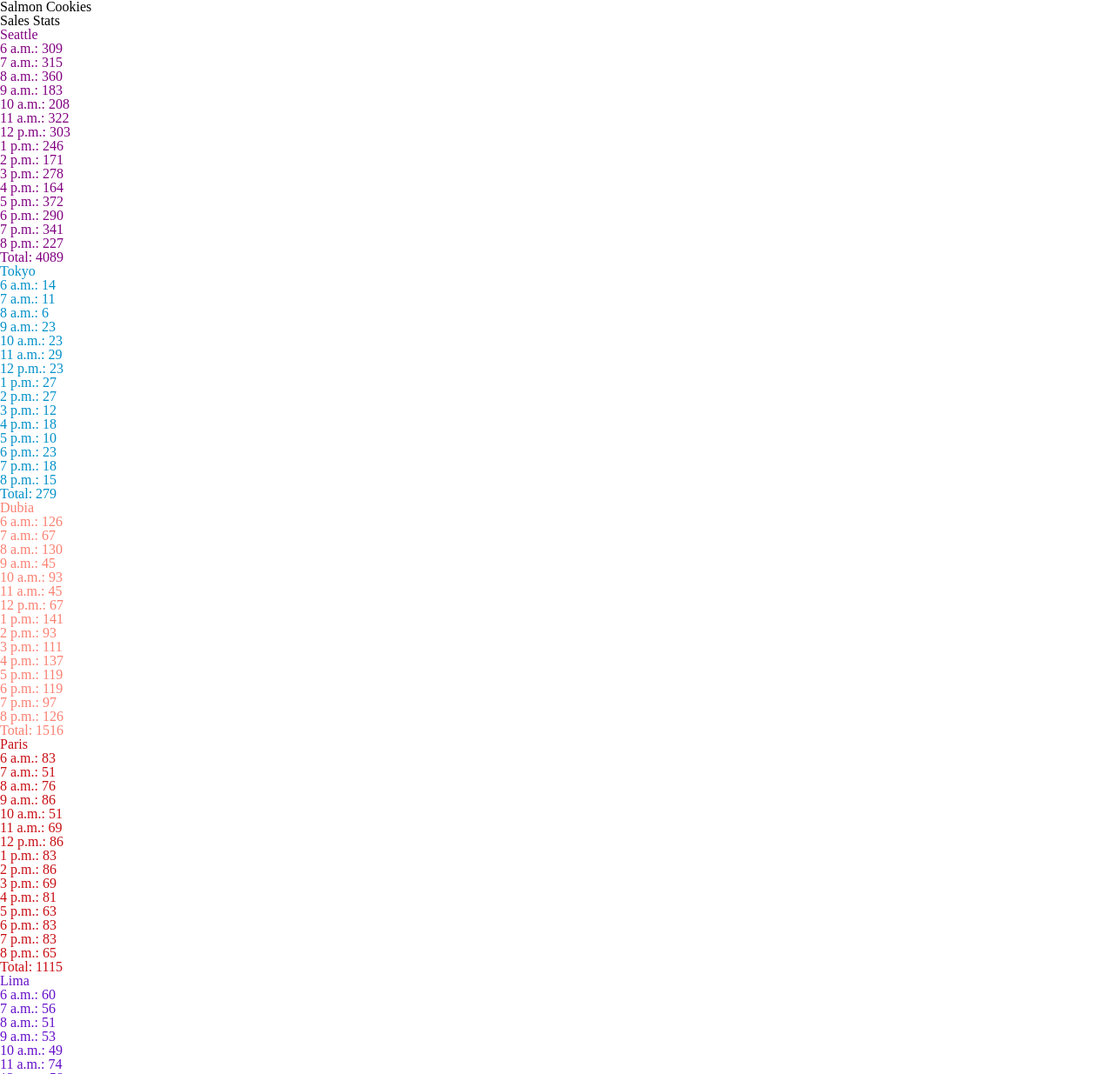
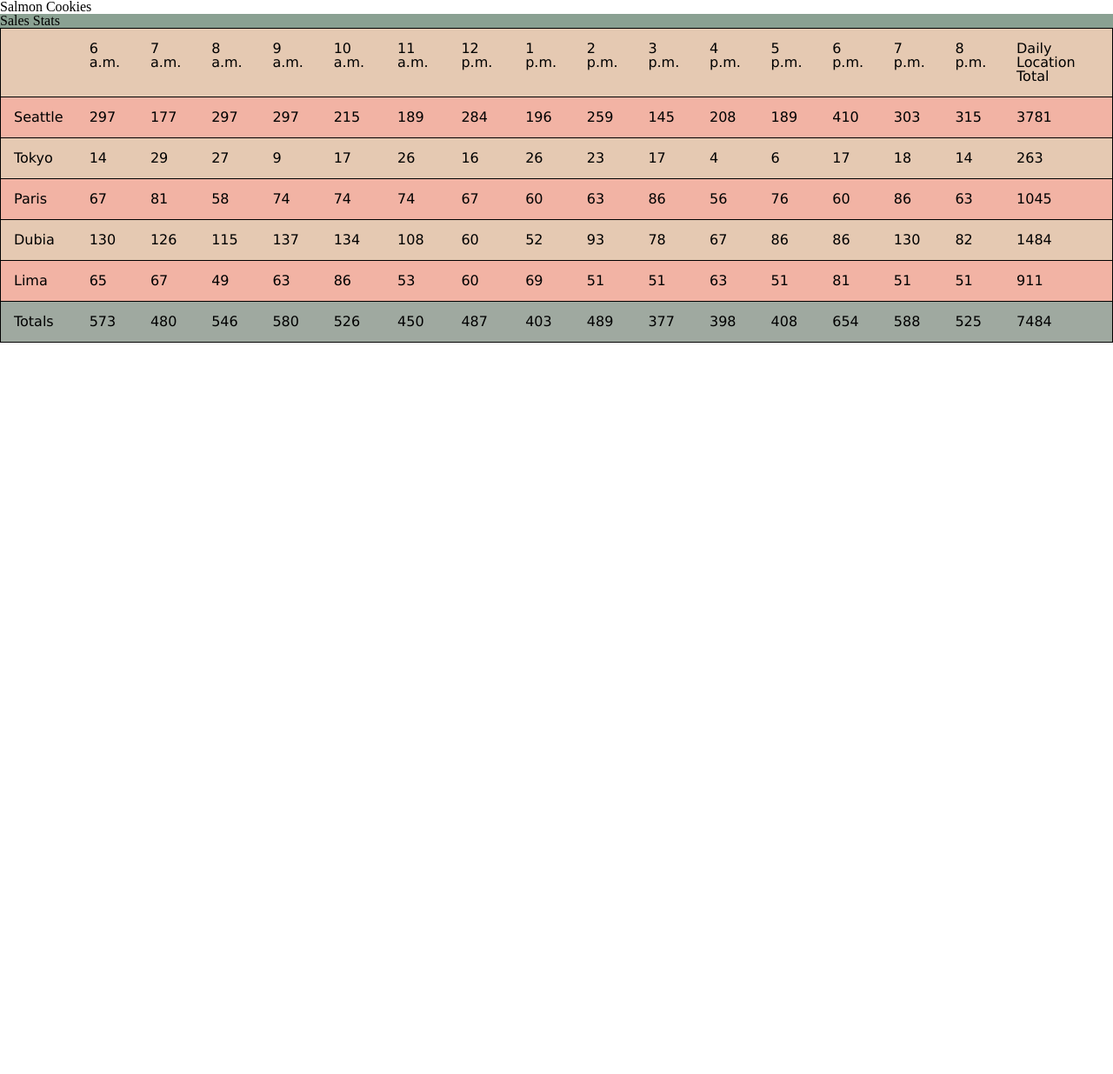
Before and after one commit to MrWolfShark/cookie-stand, a plain HTML site: page sales.html in a window 1280 px wide. Shown: the top 1235 px of the page at 87% size. After the commit the page ends 800 px from the top, so only its background shows below. Drawn offline with Linux system fonts and the light colour scheme.

Commit message:
added classes and html tables

```diff
--- a/css/style.css
+++ b/css/style.css
@@ -1,19 +1,37 @@
-#cookieSalesSeattle {
-  color: purple;
+main {
+  background-color: #8aa192;
 }
 
-#cookieSalesDubia {
-  color: salmon;
+table, th, td {
+  text-align: center;
 }
 
-#cookieSalesTokyo {
-  color: rgb(2, 144, 200);
+th, td {
+  padding: 15px;
+  text-align: left;
+  width: fit-content;
 }
 
-#cookieSalesParis {
-  color: rgb(200, 14, 20);
+td {
+  font-family: Verdana, Geneva, Tahoma, sans-serif;
 }
 
-#cookieSalesLima {
-  color: rgb(100, 14, 200);
+th {
+  height: 30px;
 }
+
+tr, tfoot {
+  border: 1px solid black;
+}
+
+tr:nth-child(even) {
+  background-color: #f2b3a4;
+}
+
+tr:nth-child(odd) {
+  background-color: #e5c9b2;
+}
+
+tfoot {
+  background-color: #9fa9a0;
+}
--- a/js/app.js
+++ b/js/app.js
@@ -1,226 +1,122 @@
 "use strict";
 
-let seattle = {
+let seattleStore = {
   name: "Seattle",
   minCustomer: 23,
   maxCustomer: 65,
   avgCookieSoldPerHour: 6.3,
-  dailySoldCookies: 0,
-  cookiesSoldEachHour: {},
-  parentContainer: document.getElementById('cookieSalesSeattle'),
-  getRandomCustomerServed: function() {
-    return Math.floor(Math.random() * (this.maxCustomer - this.minCustomer + 1) + this.minCustomer);
-  },
-  getCookieSoldEachHour: function() {
-    let hoursOpen = ['6 a.m.', '7 a.m.', '8 a.m.', '9 a.m.', '10 a.m.', '11 a.m.', '12 p.m.', '1 p.m.', '2 p.m.', '3 p.m.', '4 p.m.', '5 p.m.', '6 p.m.', '7 p.m.', '8 p.m.'];
-    for (let i =0; i < hoursOpen.length; i++) {
-      let customersServed = this.getRandomCustomerServed();
-      let cookiesSoldThisHour = Math.ceil(customersServed * this.avgCookieSoldPerHour);
-      this.dailySoldCookies += cookiesSoldThisHour;
-      this.cookiesSoldEachHour[hoursOpen[i]] = cookiesSoldThisHour;
-    }
-  },
-  renderDictAsList: function () {
-    let article = document.createElement('article');
-    this.parentContainer.appendChild(article);
-    let h3 = document.createElement('h3');
-    h3.textContent = 'Seattle';
-    article.appendChild(h3);
-    let ul = document.createElement('ul');
-    ul.id = 'cookiesSoldEachHour';
-    article.appendChild(ul);
-    for (const [key, value] of Object.entries(this.cookiesSoldEachHour)) {
-      let li = document.createElement('li');
-      li.textContent = `${key}: ${value}`;
-      ul.appendChild(li);
-    }
-    let li = document.createElement('li');
-    li.textContent = `Total: ${this.dailySoldCookies}`;
-    ul.appendChild(li);
-    this.parentContainer.appendChild(ul)
-  }
 }
 
-let tokyo = {
+let tokyoStore = {
   name: "Tokyo",
   minCustomer: 3,
   maxCustomer: 24,
   avgCookieSoldPerHour: 1.2,
-  dailySoldCookies: 0,
-  cookiesSoldEachHour: {},
-  parentContainer: document.getElementById('cookieSalesTokyo'),
-  getRandomCustomerServed: function() {
-    return Math.floor(Math.random() * (this.maxCustomer - this.minCustomer + 1) + this.minCustomer);
-  },
-  getCookieSoldEachHour: function() {
-    let hoursOpen = ['6 a.m.', '7 a.m.', '8 a.m.', '9 a.m.', '10 a.m.', '11 a.m.', '12 p.m.', '1 p.m.', '2 p.m.', '3 p.m.', '4 p.m.', '5 p.m.', '6 p.m.', '7 p.m.', '8 p.m.'];
-    for (let i =0; i < hoursOpen.length; i++) {
-      let customersServed = this.getRandomCustomerServed();
-      let cookiesSoldThisHour = Math.ceil(customersServed * this.avgCookieSoldPerHour);
-      this.dailySoldCookies += cookiesSoldThisHour;
-      this.cookiesSoldEachHour[hoursOpen[i]] = cookiesSoldThisHour;
-    }
-  },
-  renderDictAsList: function () {
-    let article = document.createElement('article');
-    this.parentContainer.appendChild(article);
-    let h3 = document.createElement('h3');
-    h3.textContent = 'Tokyo';
-    article.appendChild(h3);
-    let ul = document.createElement('ul');
-    ul.id = 'cookiesSoldEachHour';
-    article.appendChild(ul);
-    for (const [key, value] of Object.entries(this.cookiesSoldEachHour)) {
-      let li = document.createElement('li');
-      li.textContent = `${key}: ${value}`;
-      ul.appendChild(li);
-    }
-    let li = document.createElement('li');
-    li.textContent = `Total: ${this.dailySoldCookies}`;
-    ul.appendChild(li);
-    this.parentContainer.appendChild(ul);
-  }
 }
 
-let dubia = {
+let dubiaStore = {
   name: "Dubia",
   minCustomer: 11,
   maxCustomer: 38,
   avgCookieSoldPerHour: 3.7,
-  dailySoldCookies: 0,
-  cookiesSoldEachHour: {},
-  parentContainer: document.getElementById('cookieSalesDubia'),
-  getRandomCustomerServed: function() {
-    return Math.floor(Math.random() * (this.maxCustomer - this.minCustomer + 1) + this.minCustomer);
-  },
-  getCookieSoldEachHour: function() {
-    let hoursOpen = ['6 a.m.', '7 a.m.', '8 a.m.', '9 a.m.', '10 a.m.', '11 a.m.', '12 p.m.', '1 p.m.', '2 p.m.', '3 p.m.', '4 p.m.', '5 p.m.', '6 p.m.', '7 p.m.', '8 p.m.'];
-    for (let i =0; i < hoursOpen.length; i++) {
-      let customersServed = this.getRandomCustomerServed();
-      let cookiesSoldThisHour = Math.ceil(customersServed * this.avgCookieSoldPerHour);
-      this.dailySoldCookies += cookiesSoldThisHour;
-      this.cookiesSoldEachHour[hoursOpen[i]] = cookiesSoldThisHour;
-    }
-  },
-  renderDictAsList: function () {
-    let article = document.createElement('article');
-    this.parentContainer.appendChild(article);
-    let h3 = document.createElement('h3');
-    h3.textContent = 'Dubia';
-    article.appendChild(h3);
-    let ul = document.createElement('ul');
-    ul.id = 'cookiesSoldEachHour';
-    article.appendChild(ul);
-    for (const [key, value] of Object.entries(this.cookiesSoldEachHour)) {
-      let li = document.createElement('li');
-      li.textContent = `${key}: ${value}`;
-      ul.appendChild(li);
-    }
-    let li = document.createElement('li');
-    li.textContent = `Total: ${this.dailySoldCookies}`;
-    ul.appendChild(li);
-    this.parentContainer.appendChild(ul)
-  }
 }
 
-let paris = {
+let parisStore = {
   name: "Paris",
   minCustomer: 20,
   maxCustomer: 38,
   avgCookieSoldPerHour: 2.3,
-  dailySoldCookies: 0,
-  cookiesSoldEachHour: {},
-  parentContainer: document.getElementById('cookieSalesParis'),
-  getRandomCustomerServed: function() {
-    return Math.floor(Math.random() * (this.maxCustomer - this.minCustomer + 1) + this.minCustomer);
-  },
-  getCookieSoldEachHour: function() {
-    let hoursOpen = ['6 a.m.', '7 a.m.', '8 a.m.', '9 a.m.', '10 a.m.', '11 a.m.', '12 p.m.', '1 p.m.', '2 p.m.', '3 p.m.', '4 p.m.', '5 p.m.', '6 p.m.', '7 p.m.', '8 p.m.'];
-    for (let i =0; i < hoursOpen.length; i++) {
-      let customersServed = this.getRandomCustomerServed();
-      let cookiesSoldThisHour = Math.ceil(customersServed * this.avgCookieSoldPerHour);
-      this.dailySoldCookies += cookiesSoldThisHour;
-      this.cookiesSoldEachHour[hoursOpen[i]] = cookiesSoldThisHour;
-    }
-  },
-  renderDictAsList: function () {
-    let article = document.createElement('article');
-    this.parentContainer.appendChild(article);
-    let h3 = document.createElement('h3');
-    h3.textContent = 'Paris';
-    article.appendChild(h3);
-    let ul = document.createElement('ul');
-    ul.id = 'cookiesSoldEachHour';
-    article.appendChild(ul);
-    for (const [key, value] of Object.entries(this.cookiesSoldEachHour)) {
-      let li = document.createElement('li');
-      li.textContent = `${key}: ${value}`;
-      ul.appendChild(li);
-    }
-    let li = document.createElement('li');
-    li.textContent = `Total: ${this.dailySoldCookies}`;
-    ul.appendChild(li);
-    this.parentContainer.appendChild(ul)
-  }
 }
 
-let lima = {
+let limaStore = {
   name: "Lima",
   minCustomer: 20,
   maxCustomer: 38,
   avgCookieSoldPerHour: 2.3,
-  dailySoldCookies: 0,
-  cookiesSoldEachHour: {},
-  parentContainer: document.getElementById('cookieSalesLima'),
-  getRandomCustomerServed: function() {
-    return Math.floor(Math.random() * (this.maxCustomer - this.minCustomer + 1) + this.minCustomer);
-  },
-  getCookieSoldEachHour: function() {
-    let hoursOpen = ['6 a.m.', '7 a.m.', '8 a.m.', '9 a.m.', '10 a.m.', '11 a.m.', '12 p.m.', '1 p.m.', '2 p.m.', '3 p.m.', '4 p.m.', '5 p.m.', '6 p.m.', '7 p.m.', '8 p.m.'];
-    for (let i =0; i < hoursOpen.length; i++) {
-      let customersServed = this.getRandomCustomerServed();
-      let cookiesSoldThisHour = Math.ceil(customersServed * this.avgCookieSoldPerHour);
-      this.dailySoldCookies += cookiesSoldThisHour;
-      this.cookiesSoldEachHour[hoursOpen[i]] = cookiesSoldThisHour;
-    }
-  },
-  renderDictAsList: function () {
-    let article = document.createElement('article');
-    this.parentContainer.appendChild(article);
-    let h3 = document.createElement('h3');
-    h3.textContent = 'Lima';
-    article.appendChild(h3);
-    let ul = document.createElement('ul');
-    ul.id = 'cookiesSoldEachHour';
-    article.appendChild(ul);
-    for (const [key, value] of Object.entries(this.cookiesSoldEachHour)) {
-      let li = document.createElement('li');
-      li.textContent = `${key}: ${value}`;
-      ul.appendChild(li);
-    }
-    let li = document.createElement('li');
-    li.textContent = `Total: ${this.dailySoldCookies}`;
-    ul.appendChild(li);
-    this.parentContainer.appendChild(ul)
+}
+
+var City = function(cityObj) {
+  this.name = cityObj.name;
+  this.cookiesSoldEachHour = [];
+  this.dailySoldCookies = 0;
+  this.parentContainer = document.getElementById('Sales-Table');
+  this.hoursOpen = ['6 a.m.', '7 a.m.', '8 a.m.', '9 a.m.', '10 a.m.', '11 a.m.', '12 p.m.', '1 p.m.', '2 p.m.', '3 p.m.', '4 p.m.', '5 p.m.', '6 p.m.', '7 p.m.', '8 p.m.'];
+  for (let i =0; i < this.hoursOpen.length; i++) {
+    let cookiesSoldThisHour = Math.ceil(Math.floor(Math.random() * (cityObj.maxCustomer - cityObj.minCustomer + 1) + cityObj.minCustomer) * cityObj.avgCookieSoldPerHour);
+    console.log(cookiesSoldThisHour)
+    this.dailySoldCookies += cookiesSoldThisHour;
+    this.cookiesSoldEachHour.push(cookiesSoldThisHour);
   }
 }
 
-seattle.getCookieSoldEachHour()
-console.log(seattle.cookiesSoldEachHour)
-seattle.renderDictAsList()
+let tableContainer = document.getElementById('Sales-Table');
+let table = document.createElement('table');
+tableContainer.appendChild(table);
+let tablehead = document.createElement('thead');
+table.appendChild(tablehead);
+let tableHeaderRow = document.createElement('tr');
+tablehead.appendChild(tableHeaderRow);
+let hoursOpen = ['6 a.m.', '7 a.m.', '8 a.m.', '9 a.m.', '10 a.m.', '11 a.m.', '12 p.m.', '1 p.m.', '2 p.m.', '3 p.m.', '4 p.m.', '5 p.m.', '6 p.m.', '7 p.m.', '8 p.m.'];
+let blankCell = document.createElement('td');
+blankCell.textContent = '';
+tableHeaderRow.appendChild(blankCell);
+for (let i=0; i < hoursOpen.length; i++) {
+  let headerTd = document.createElement('td');
+  headerTd.id = 'table-header';
+  headerTd.textContent = hoursOpen[i];
+  tableHeaderRow.appendChild(headerTd);
+}
+let headerTd = document.createElement('td');
+headerTd.id = 'table-header';
+headerTd.textContent = 'Daily Location Total';
+tableHeaderRow.appendChild(headerTd)
 
-tokyo.getCookieSoldEachHour()
-console.log(tokyo.cookiesSoldEachHour)
-tokyo.renderDictAsList()
+City.prototype.renderObjTableRow = function () {
+  let newRow = document.createElement('tr');
+  table.appendChild(newRow);
+  newRow.id = this.name;
+  let cityNameCell = document.createElement('td');
+  cityNameCell.id = 'table-city-name';
+  cityNameCell.textContent = this.name;
+  newRow.appendChild(cityNameCell);
+  for (let i=0; i < this.cookiesSoldEachHour.length; i ++) {
+    let cellData = document.createElement('td');
+    cellData.textContent = this.cookiesSoldEachHour[i];
+    newRow.appendChild(cellData);
+  }
+  let dailyTotalCellData = document.createElement('td');
+  dailyTotalCellData.textContent = parseInt(this.dailySoldCookies)
+  newRow.appendChild(dailyTotalCellData)
+}
 
-dubia.getCookieSoldEachHour()
-console.log(dubia.cookiesSoldEachHour)
-dubia.renderDictAsList()
+let seattle = new City(seattleStore);
+seattle.renderObjTableRow()
 
-paris.getCookieSoldEachHour()
-console.log(paris.cookiesSoldEachHour)
-paris.renderDictAsList()
+let tokyo = new City(tokyoStore);
+tokyo.renderObjTableRow()
 
-lima.getCookieSoldEachHour()
-console.log(lima.cookiesSoldEachHour)
-lima.renderDictAsList()
+let paris = new City(parisStore);
+paris.renderObjTableRow()
+
+let dubia = new City(dubiaStore);
+dubia.renderObjTableRow()
+
+let lima = new City(limaStore);
+lima.renderObjTableRow()
+
+let tableFoot = document.createElement('tfoot');
+table.appendChild(tableFoot);
+tableFoot.id = 'table-footer';
+let totalsLabel = document.createElement('td');
+totalsLabel.id = 'total-label';
+totalsLabel.textContent = 'Totals';
+tableFoot.appendChild(totalsLabel);
+for (let i=0; i < hoursOpen.length; i++) {
+  let cellData = document.createElement('td');
+  cellData.id = 'totals-cells';
+  cellData.textContent = parseInt(seattle.cookiesSoldEachHour[i] + tokyo.cookiesSoldEachHour[i] + paris.cookiesSoldEachHour[i] + dubia.cookiesSoldEachHour[i] + lima.cookiesSoldEachHour[i])
+  tableFoot.appendChild(cellData)
+}
+let finalTotalCellData = document.createElement('td');
+  finalTotalCellData.textContent = parseInt(seattle.dailySoldCookies + tokyo.dailySoldCookies + paris.dailySoldCookies + dubia.dailySoldCookies + lima.dailySoldCookies)
+  tableFoot.appendChild(finalTotalCellData)
--- a/sales.html
+++ b/sales.html
@@ -12,11 +12,7 @@
     </header>
     <main>
       <h2>Sales Stats</h2>
-      <div id="cookieSalesSeattle"></div>
-      <div id="cookieSalesTokyo"></div>
-      <div id="cookieSalesDubia"></div>
-      <div id="cookieSalesParis"></div>
-      <div id="cookieSalesLima"></div>
+      <div id="Sales-Table"></div>
     </main>
     <script src="./js/app.js" type="text/javascript"></script>
   </body>
```
